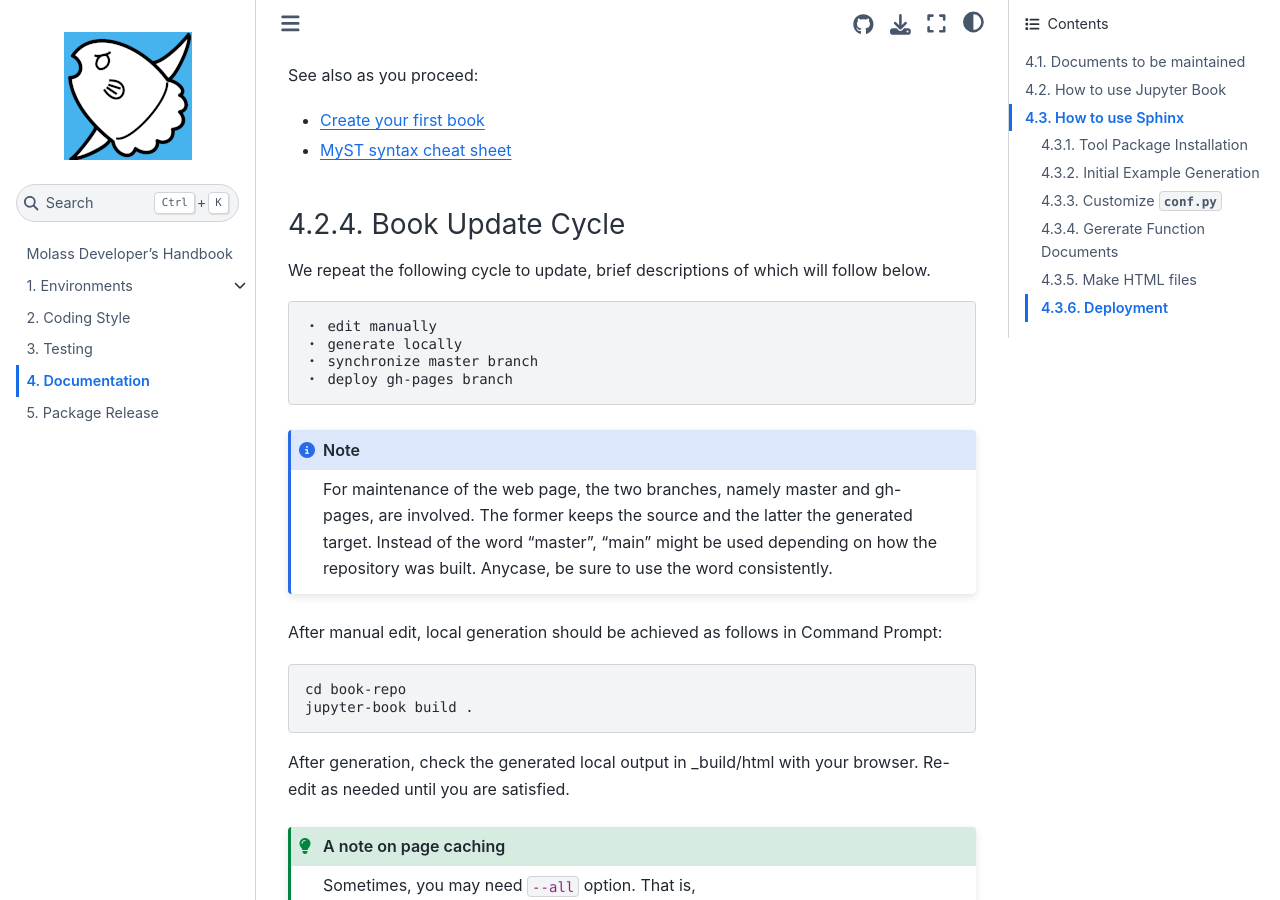
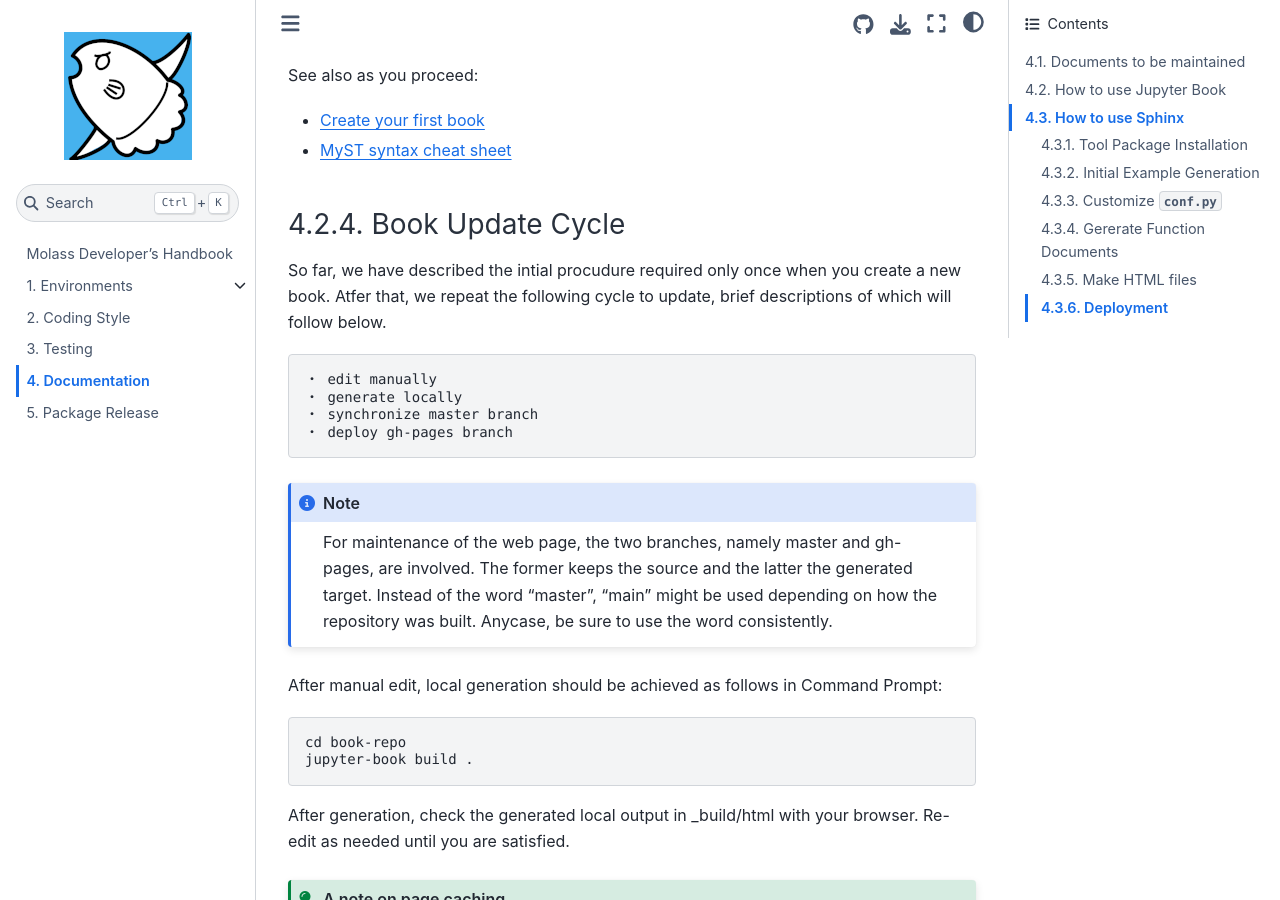
Before and after one commit to biosaxs-dev/molass-develop, a Jupyter Book: the page built from chapters/07/documentation.md, in a window 1280 px wide and 900 px high, scrolled down 1983 px. Built offline with Jupyter Book 1.0.4 settings and Sphinx 7.4.7 and the Sphinx Book theme 1.1.4, drawn with Linux system fonts in a browser that asks for light colours.

Commit message:
add a sentence for smoother understanding

```diff
--- a/chapters/07/documentation.md
+++ b/chapters/07/documentation.md
@@ -66,7 +66,8 @@ See also as you proceed:
 
 ### Book Update Cycle
 
-We repeat the following cycle to update, brief descriptions of which will follow below.
+So far, we have described the intial procudure required only once when you create a new book. Atfer that,
+we repeat the following cycle to update, brief descriptions of which will follow below.
 
     ・ edit manually
     ・ generate locally
```
